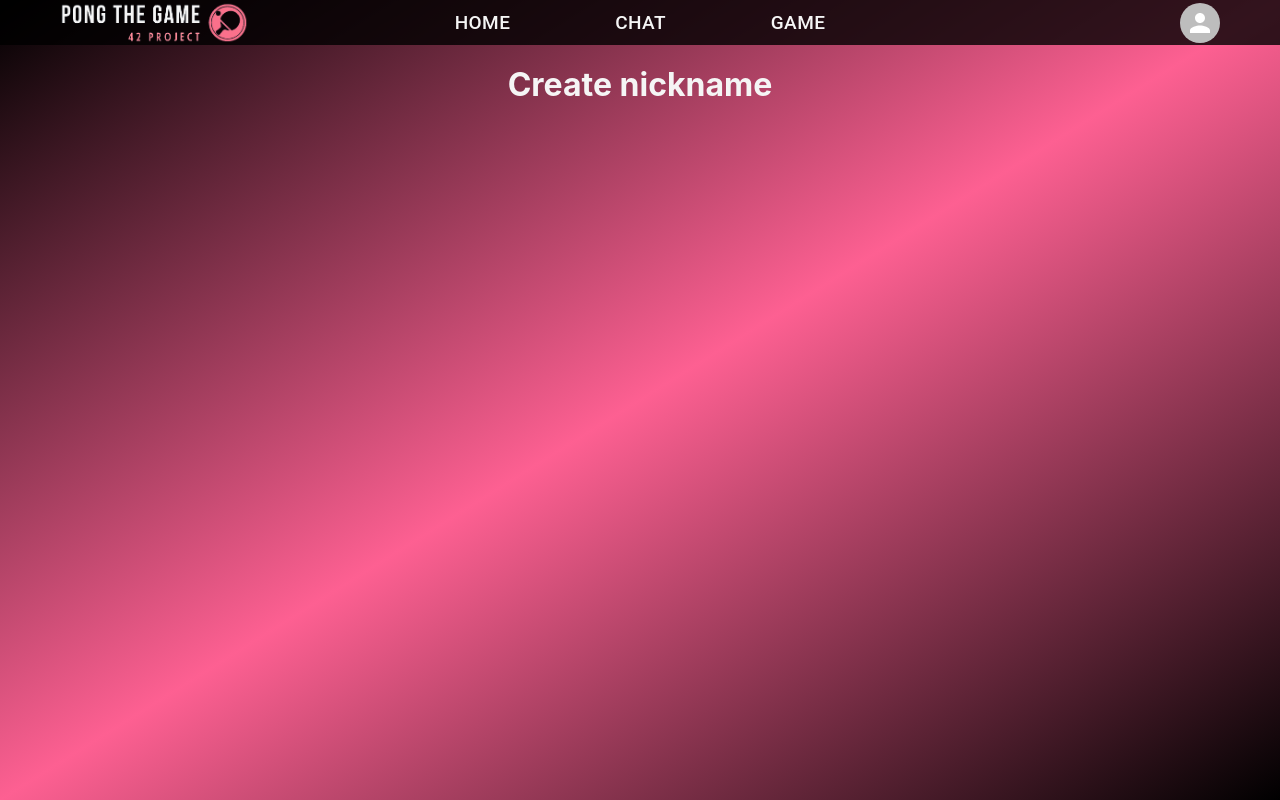
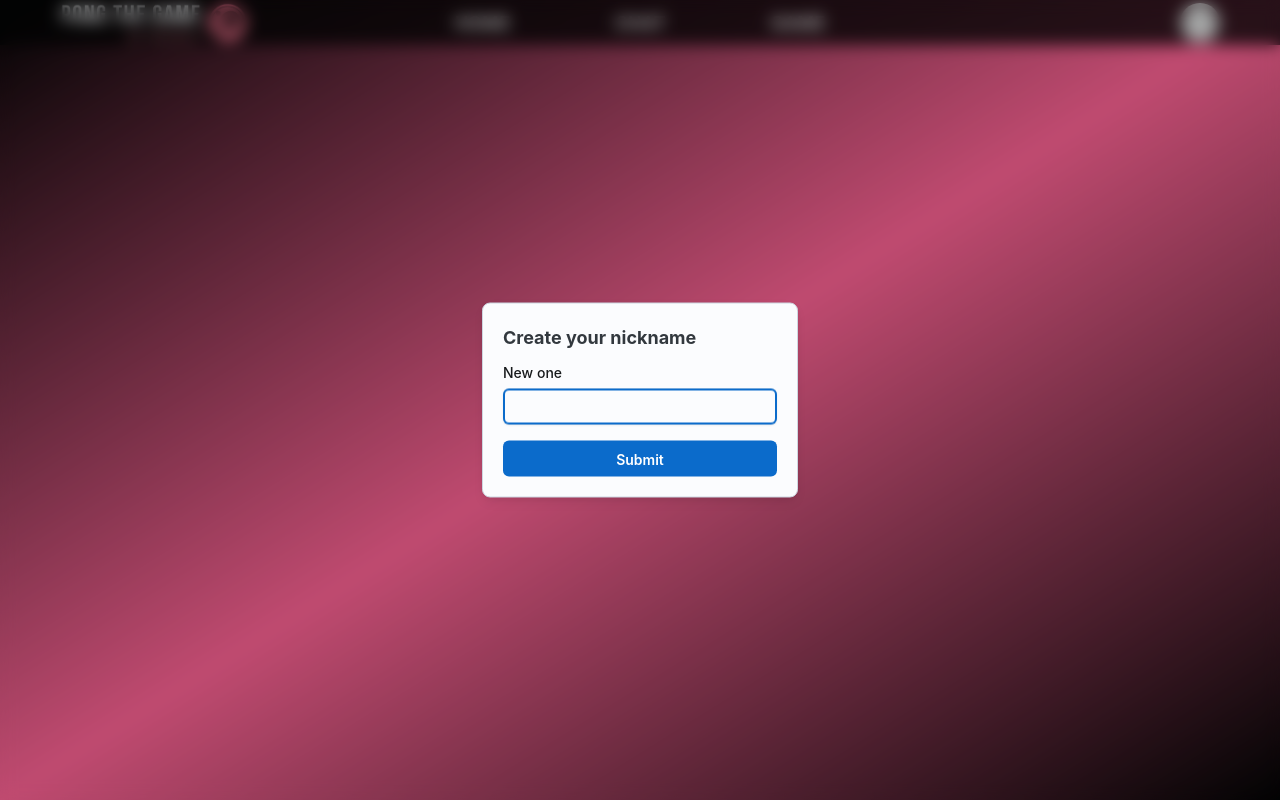
Before and after one commit to jesuisstan/PongTheGame, a React (Create React App) app in the folder frontend/: page /profile in a window 1280 px wide. Built offline with nearby package versions, Linux system fonts and the light colour scheme; no server answers.

Commit message:
create nickname modal add

```diff
--- a/frontend/src/App.tsx
+++ b/frontend/src/App.tsx
@@ -8,9 +8,8 @@ import Profile from './components/profile/Profile';
 import NotFound from './components/NotFound';
 import MainLayout from './components/layouts/MainLayout';
 import { User } from './types/User';
-import CreateNickname from './components/profile/CreateNickname';
 import './App.css';
-import { render } from '@testing-library/react';
+
 
 const url = 'http://localhost:3080/auth/getuser';
 
@@ -22,6 +21,10 @@ function App() {
     provider: '',
     username: ''
   });
+
+  const setNickname = (value: string) => {
+    setUser({...user, nickname: value })
+ }
 
   useEffect(() => {
     fetch(url, { credentials: 'include' })
@@ -43,7 +46,7 @@ function App() {
         <Routes>
           <Route path="/" element={<MainLayout user={user} />}>
             <Route index={true} element={<Home />} />
-            <Route path="login" element={<Login />} />
+            <Route path="login" element={<Login user={user}/>} />
             <Route
               path="chat"
               element={user.provider ? <Chat /> : <Navigate to="/login" />}
@@ -52,7 +55,7 @@ function App() {
               path="game"
               element={user.provider ? <Game /> : <Navigate to="/login" />}
             />
-            <Route path="profile" element={<Profile user={user} />} />
+            <Route path="profile" element={<Profile user={user} setNickname={setNickname}/>} />
             <Route path="*" element={<NotFound />} />
           </Route>
         </Routes>
--- a/frontend/src/components/profile/ChangeNickname.tsx
+++ b/frontend/src/components/profile/ChangeNickname.tsx
@@ -9,8 +9,17 @@ import Stack from '@mui/joy/Stack';
 import CreateIcon from '@mui/icons-material/Create';
 import Typography from '@mui/joy/Typography';
 
-const ChangeNickname = () => {
+const ChangeNickname = ({ user, setNickname }: any) => {
   const [open, setOpen] = useState(false);
+  const [text, setText] = useState('');
+
+  const handleSubmit = (event: any) => {
+    event.preventDefault();
+    if (text) setNickname(text);
+    setText('');
+    setOpen(false);
+  };
+
   return (
     <div>
       <Button
@@ -31,15 +40,17 @@ const ChangeNickname = () => {
             Changing your nickname
           </Typography>
           <form
-            onSubmit={(event) => {
-              event.preventDefault();
-              setOpen(false);
-            }}
+            onSubmit={handleSubmit}
           >
-            <Stack spacing={1}>
+            <Stack spacing={2}>
               <FormControl>
                 <FormLabel>New one</FormLabel>
-                <Input autoFocus required />
+                <Input
+                  autoFocus
+                  required
+                  value={text}
+                  onChange={(event) => setText(event.target.value)}
+                />
               </FormControl>
               <Button type="submit">Submit</Button>
             </Stack>
--- a/frontend/src/components/profile/Login.tsx
+++ b/frontend/src/components/profile/Login.tsx
@@ -1,6 +1,6 @@
 import styles from './Login.module.css';
 
-const Login = () => {
+const Login = ({ user }: any) => {
   const ecole42Auth = () => {
     window.location.href = 'http://localhost:3080/auth/42';
   };
@@ -9,7 +9,9 @@ const Login = () => {
     window.location.href = 'http://localhost:3080/auth/github';
   };
 
-  return (
+  return user.provider ? (
+    <h1>You have been already logged in</h1>
+  ) : (
     <div className={styles.loginCard}>
       <div className={styles.wrapper}>
         <div className={styles.left}>Choose your Login Method</div>
--- a/frontend/src/components/profile/Profile.tsx
+++ b/frontend/src/components/profile/Profile.tsx
@@ -1,27 +1,74 @@
+import { useState } from 'react';
 import Avatar from '@mui/material/Avatar';
-import Button from '@mui/material/Button';
-import Typography from '@mui/material/Typography';
 import Rating from '@mui/material/Rating';
+import ArrowForwardIosIcon from '@mui/icons-material/ArrowForwardIos';
+import Button from '@mui/joy/Button';
+import FormControl from '@mui/joy/FormControl';
+import FormLabel from '@mui/joy/FormLabel';
+import Input from '@mui/joy/Input';
+import Modal from '@mui/joy/Modal';
+import ModalDialog from '@mui/joy/ModalDialog';
+import Stack from '@mui/joy/Stack';
+import Typography from '@mui/joy/Typography';
 import ChangeNickname from './ChangeNickname';
-import CreateNickname from './ChangeNickname';
-import ArrowForwardIosIcon from '@mui/icons-material/ArrowForwardIos';
 import styles from './Profile.module.css';
 
-const Profile = ({ user }: any) => {
+const Profile = ({ user, setNickname }: any) => {
+  const [open, setOpen] = useState(true);
+  const [text, setText] = useState('');
+
+  const handleSubmit = (event: any) => {
+    event.preventDefault();
+    if (text) setNickname(text);
+    setText('');
+    setOpen(false);
+  };
+
   return !user.nickname ? (
-    <h1>Create nickname</h1>
-    //<CreateNickname user={user}> </CreateNickname>
+      <div>
+        <Modal
+          open={open}
+          onClose={() => {
+            if (user.nickname) {
+              setOpen(false);
+            }
+          }}
+        >
+          <ModalDialog
+            aria-labelledby="basic-modal-dialog-title"
+            sx={{ maxWidth: 500 }}
+          >
+            <Typography id="basic-modal-dialog-title" component="h2">
+              Create your nickname
+            </Typography>
+            <form onSubmit={handleSubmit}>
+              <Stack spacing={2}>
+                <FormControl>
+                  <FormLabel>New one</FormLabel>
+                  <Input
+                    autoFocus
+                    required
+                    value={text}
+                    onChange={(event) => setText(event.target.value)}
+                  />
+                </FormControl>
+                <Button type="submit">Submit</Button>
+              </Stack>
+            </form>
+          </ModalDialog>
+        </Modal>
+      </div>
   ) : (
     <div className={styles.profileCard}>
       <div className={styles.left}>
         <div className={styles.box1}>
           <Avatar alt="" src={user.avatar} sx={{ width: 200, height: 200 }} />
-          <Button variant="contained">Change avatar</Button>
+          <Button variant="outlined">Change avatar</Button>
         </div>
 
         <div className={styles.box2}>
           <p>login method: {user.provider}</p>
-          <Button variant="contained">Enable 2-Step Verification</Button>
+          <Button variant="outlined">Enable 2-Step Verification</Button>
         </div>
       </div>
 
@@ -29,14 +76,14 @@ const Profile = ({ user }: any) => {
         <div className={styles.box3}>
           <p>Player: {user.username}</p>
           <p>Nickname: {user.nickname}</p>
-          <ChangeNickname />
+          <ChangeNickname user={user} setNickname={setNickname}/>
         </div>
 
         <div className={styles.box4}>
           <p>Brief stats</p>
           <Typography component="legend">Rating</Typography>
-          <Rating name="read-only" value={5} readOnly />
-          <Button variant="contained" endIcon={<ArrowForwardIosIcon />}>
+          <Rating name="read-only" value={4} readOnly />
+          <Button variant="outlined" endDecorator={<ArrowForwardIosIcon />}>
             Full stats
           </Button>
         </div>
```
Also changed, not shown: frontend/src/components/profile/CreateNickname.tsx (deleted, +0 -43 lines).
